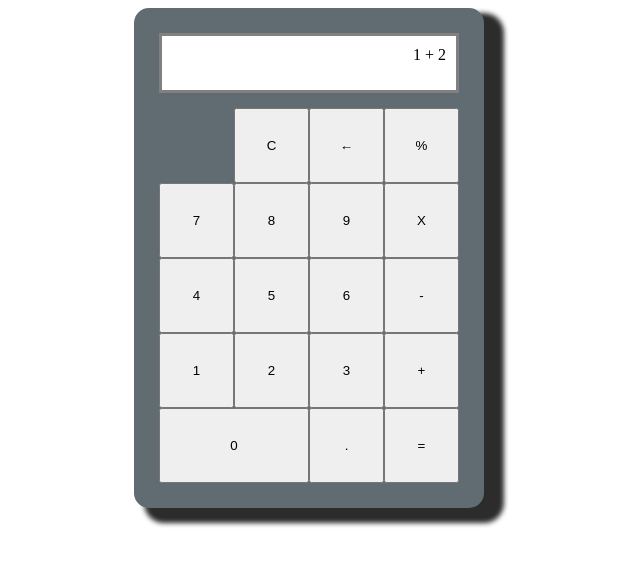
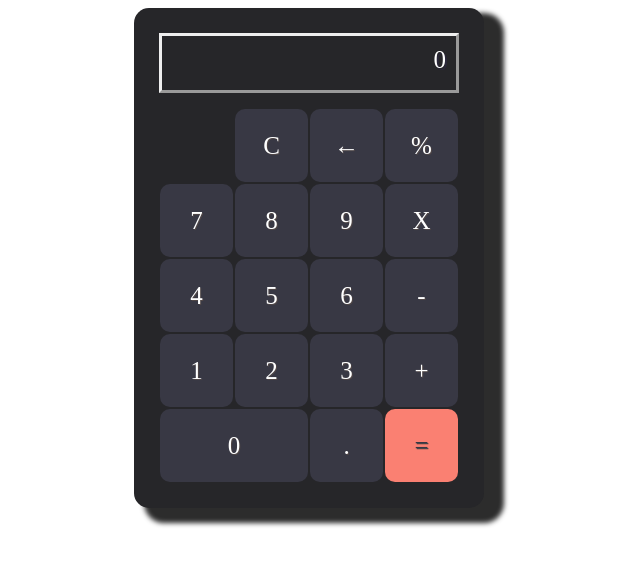
Before and after one commit to FurionDust/pw_u1_p7_jj, a plain HTML site: page html/calculadorafinal.html in a window 1280 px wide. Shown: the whole page, without its empty margins (331-971 px from the left). Drawn offline with Linux system fonts and the light colour scheme.

Commit message:
Taller10

```diff
--- a/css/estilos.css
+++ b/css/estilos.css
@@ -11,7 +11,7 @@
     grid-template-rows: 75px 75px 75px 75px 75px 75px;
     padding: 25px;
     /*border: solid salmon;*/
-    background: rgb(97, 108, 114);
+    background: rgb(38, 38, 41);
     border-radius: 15px;
     box-shadow: 15px 10px 5px 5px rgb(44, 44, 44);
 }
@@ -21,8 +21,13 @@
     text-align: right;
     padding: 10px;
     border: solid gray;
-    background: white;
+    background: rgb(38, 38, 41);
     margin-bottom: 15px;
+    border:outset ;
+    color: white;
+    font-family: digital-7;
+    font-size: 25px;
+    text-shadow: 2px 2px rgb(42, 39, 57);
 }
 
 #tec1{
@@ -36,3 +41,26 @@
 .colum-2{
     grid-column: span 2;
 }
+button{
+    cursor: pointer;
+    margin: 1px;
+    border-radius: 10px;
+    border:none ;
+    background-color: rgb(56, 56, 68);
+    font-family: digital-7;
+    font-size: 25px;
+    color: white;
+    text-shadow: 1px 1px rgb(80, 71, 71);
+}
+
+button:hover{
+    background-color: rgb(107, 107, 144);
+}
+
+button:active{
+    background-color: rgb(55, 49, 49);
+}
+#igual{
+background-color: salmon;
+color:  rgb(56, 56, 68);
+}
--- a/html/calculadorafinal.html
+++ b/html/calculadorafinal.html
@@ -6,7 +6,8 @@
     <meta name="viewport" content="width=device-width, initial-scale=1.0">
     <link rel="stylesheet" href="../css/estilos.css">
     <title>Maquetado</title>
-</head>
+    </head>
+    <script src="../js/calculadora.js"></script>
 
 <body>
     <header></header>
@@ -14,32 +15,32 @@
     <section>
         <div class="container">
             <div class="calculadora">
-                <div class="display">
-                    1 + 2
+                <div id = "id-display" class="display">
+                    0
                 </div>
 
                 <button id ="tec1">C</button>
                 <button>&larr;</button>
-                <button>%</button>
+                <button onclick="evaluarOperacion('%')">%</button>
 
-                <button>7</button>
-                <button>8</button>
-                <button>9</button>
-                <button>X</button>
+                <button onclick="recibirValor(7)">7</button>
+                <button onclick="recibirValor(8)">8</button>
+                <button onclick="recibirValor(9)">9</button>
+                <button onclick="evaluarOperacion('X')">X</button>
 
-                <button>4</button>
-                <button>5</button>
-                <button>6</button>
-                <button>-</button>
+                <button onclick="recibirValor(4)">4</button>
+                <button onclick="recibirValor(5)">5</button>
+                <button onclick="recibirValor(6)">6</button>
+                <button onclick="evaluarOperacion('-')">-</button>
 
-                <button>1</button>
-                <button>2</button>
-                <button>3</button>
-                <button>+</button>
+                <button onclick="recibirValor(1)">1</button>
+                <button onclick="recibirValor(2)">2</button>
+                <button onclick="recibirValor(3)">3</button>
+                <button onclick="evaluarOperacion('+')">+</button>
 
-                <button id="tec2">0</button>
+                <button id="tec2" onclick="recibirValor(3)">0</button>
                 <button>.</button>
-                <button>=</button>
+                <button id="igual" >=</button>
 
             </div>
         </div>
--- /dev/null
+++ b/js/calculadora.js
@@ -0,0 +1,39 @@
+var num1 = 0;
+var num2 = 0;
+var operacion = '';
+
+function setearValor(valor) {
+    document.getElementById('id-display').innerText = valor;
+}
+
+function setearValorConcatenado(valor) {
+    let valorActual = document.getElementById('id-display').innerText;
+    document.getElementById('id-display').innerText = valorActual + valor;
+}
+
+function recibirValor(valor) {
+    if (num1 === null) {
+        num1 = valor;
+    } else {
+        num2 = valor;
+    }
+    console.log(num1)
+}
+
+function evaluarOperacion(op) {
+    operacion = op;
+}
+
+function igual() {
+    let valorFinal;
+    if (operacion === '+') {
+        valorFinal = num1 + num2;
+    } else if (operacion === '-') {
+        valorFinal = num1 - num2;
+    } else if (operacion === 'X') {
+        valorFinal = num1 * num2;
+    } else if (operacion === '/') {
+        valorFinal = num1 / num2;
+    }
+    setearValor(valorFinal);
+}
```
Also changed, not shown: fonts/digital-7.ttf (added).
